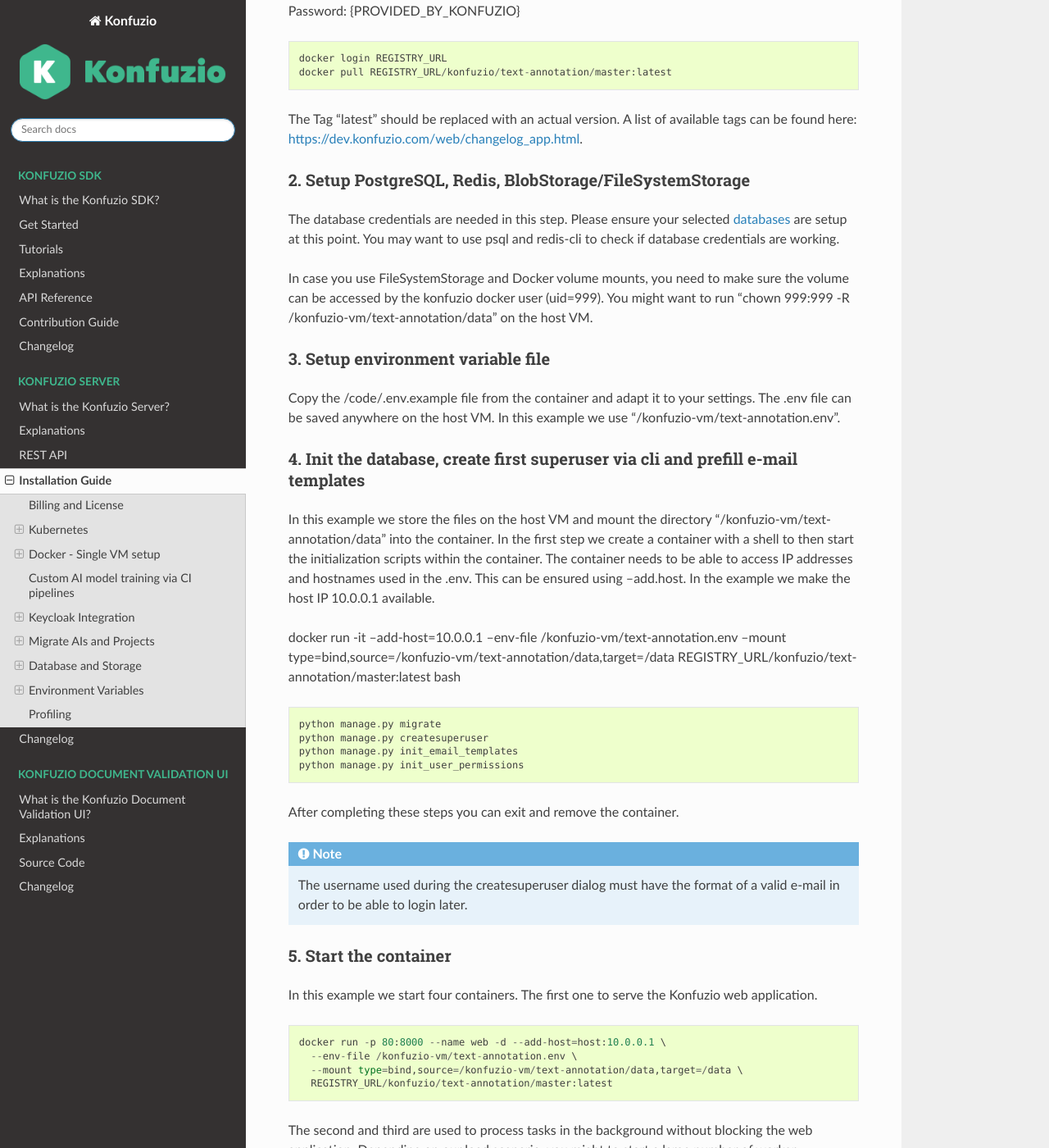
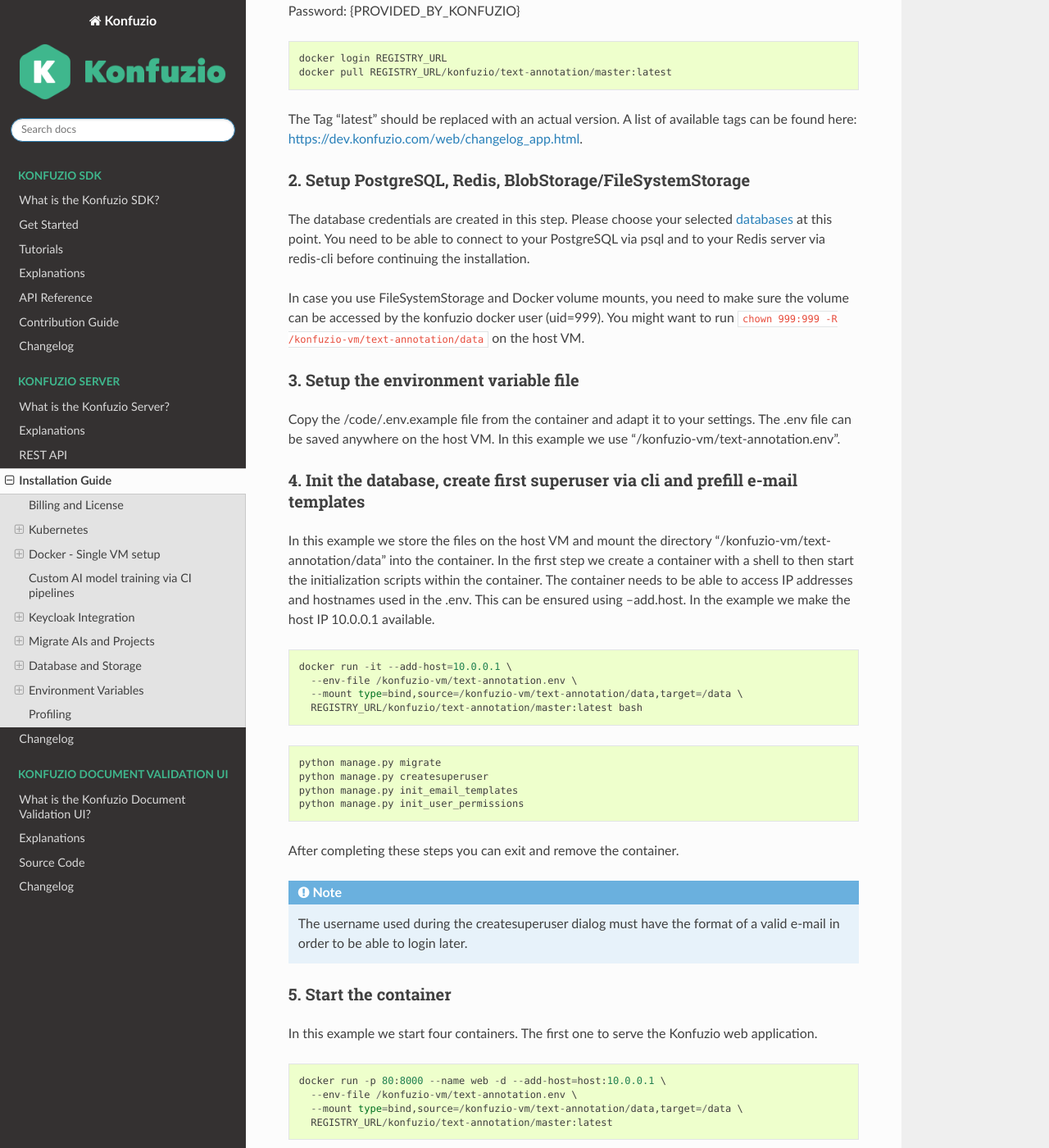
Before and after one commit to konfuzio-ai/konfuzio-sdk, a Sphinx documentation site: the page built from docs/web/on_premises.md, in a window 1280 px wide and 1400 px high, scrolled down 7152 px. Shown: the whole window at 82% size. Built offline with Sphinx 7.4.7 and the Read the Docs theme 2.0.0, drawn with Linux system fonts in a browser that asks for light colours; pages that are not in the unit, such as notebooks, are missing from menus; a script that is not in the unit is left out; some of the changed text lies outside the part shown.

Commit message:
Fix run command formatting.

````diff
--- a/docs/web/on_premises.md
+++ b/docs/web/on_premises.md
@@ -345,18 +345,23 @@
 The Tag "latest" should be replaced with an actual version. A list of available tags can be found here: https://dev.konfuzio.com/web/changelog_app.html.
 
 ### 2. Setup PostgreSQL, Redis, BlobStorage/FileSystemStorage
-The database credentials are needed in this step. Please ensure your selected [databases](/web/on_premises.html#database-and-storage) are setup at this point. You may want to use psql and redis-cli to check if database credentials are working.
+The database credentials are created in this step. Please choose your selected [databases](/web/on_premises.html#database-and-storage) at this point. You need to be able to connect to your PostgreSQL via psql and to your Redis server via redis-cli before continuing the installation.
 
-In case you use FileSystemStorage and Docker volume mounts, you need to make sure the volume can be accessed by the konfuzio docker user (uid=999). You might want to run "chown 999:999 -R /konfuzio-vm/text-annotation/data" on the host VM.
+In case you use FileSystemStorage and Docker volume mounts, you need to make sure the volume can be accessed by the konfuzio docker user (uid=999). You might want to run `chown 999:999 -R /konfuzio-vm/text-annotation/data` on the host VM.
 
-### 3. Setup environment variable file
+### 3. Setup the environment variable file
 Copy the /code/.env.example file from the container and adapt it to your settings. The .env file can be saved anywhere on the host VM. In this example we use "/konfuzio-vm/text-annotation.env".
 
 ### 4. Init the database, create first superuser via cli and prefill e-mail templates
 In this example we store the files on the host VM and mount the directory "/konfuzio-vm/text-annotation/data" into the container. In the first step we create a container with a shell to then start the initialization scripts within the container.
 The container needs to be able to access IP addresses and hostnames used in the .env. This can be ensured using --add.host. In the example we make the host IP 10.0.0.1 available.
 
-docker run -it --add-host=10.0.0.1 --env-file /konfuzio-vm/text-annotation.env --mount type=bind,source=/konfuzio-vm/text-annotation/data,target=/data REGISTRY_URL/konfuzio/text-annotation/master:latest bash
+```
+docker run -it --add-host=10.0.0.1 \
+  --env-file /konfuzio-vm/text-annotation.env \
+  --mount type=bind,source=/konfuzio-vm/text-annotation/data,target=/data \
+  REGISTRY_URL/konfuzio/text-annotation/master:latest bash
+```
 
 ```
 python manage.py migrate
@@ -527,7 +532,7 @@
 ### 11a. Upgrade to newer Konfuzio Version
 
 Konfuzio upgrades are performed by replacing the Docker Tag to the [desired version](https://dev.konfuzio.com/web/changelog_app.html)
-After starting the new Containers Database migrations need to be applied by `python manage.py migrate` (see 4.).
+After starting the new containers, database migrations need to be applied by `python manage.py migrate` and new email-templates need to be initialized `python manage.py init_email_templates` (see 4.).
 In case additional migration steps are needed, they will be mentioned in the release notes.
 
 ### 11b. Downgrade to older Konfuzio Version
````
